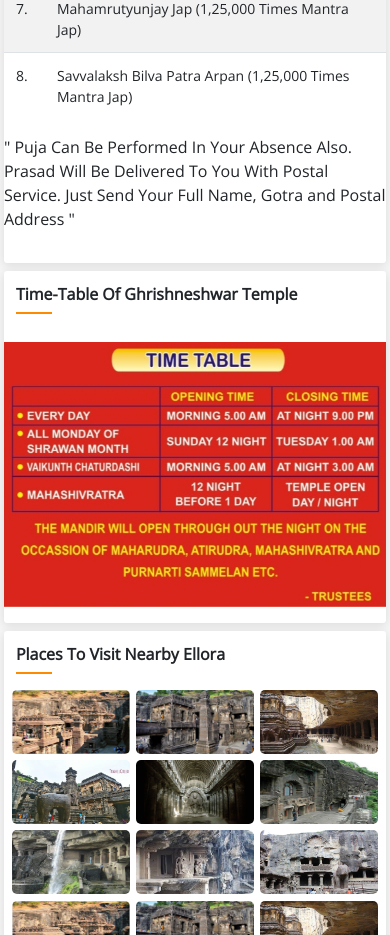
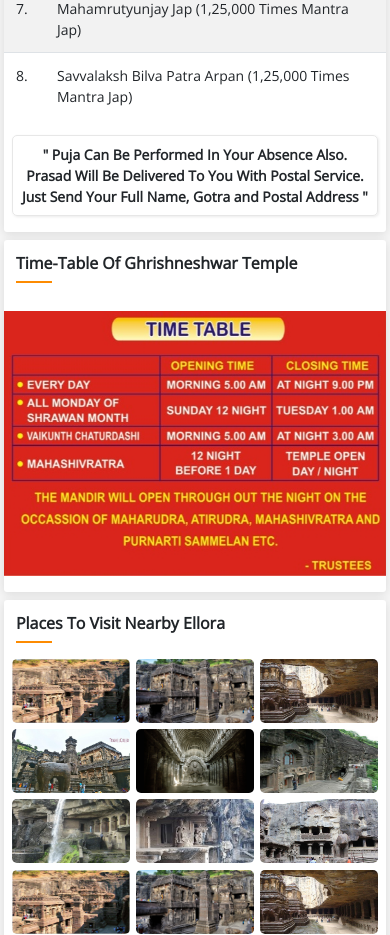
Before and after one commit to samvaidya961/GhrishneshwarEllora, a plain HTML site: page index.html in a window 390 px wide. Shown: the part 1340-2275 px from the top of the page. Drawn offline with nearby package versions, Linux system fonts and the light colour scheme.

Commit message:
Add files via upload

```diff
--- a/assets/css/style.css
+++ b/assets/css/style.css
@@ -518,6 +518,20 @@
                             width: 100%;
                             margin-top: 1rem;
                         }
+                        .note {
+                            border: 1px solid rgb(231, 231, 231);
+                            box-shadow: 1px 1px 3px rgb(235, 235, 235);
+                            width: 96%;
+                            margin-left: 2%;
+                            border-radius: 5px;
+                        }
+                        .note p {
+                            font-size: 14px;
+                            font-weight: 600;
+                            margin-bottom: 0px;
+                            padding: 0.5rem;
+                            text-align: center;
+                        }
                     }
                     /* Medium devices (landscape tablets, 550px to 850) */
 
```
